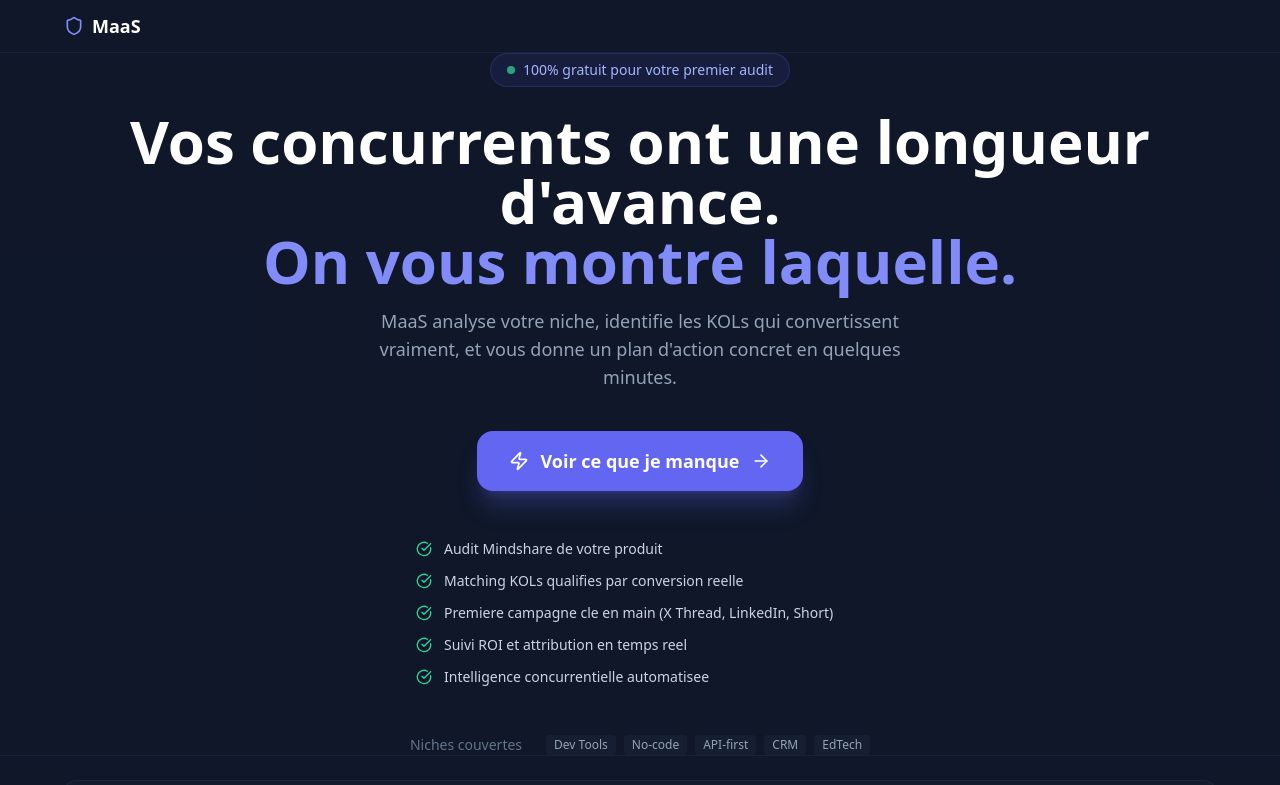
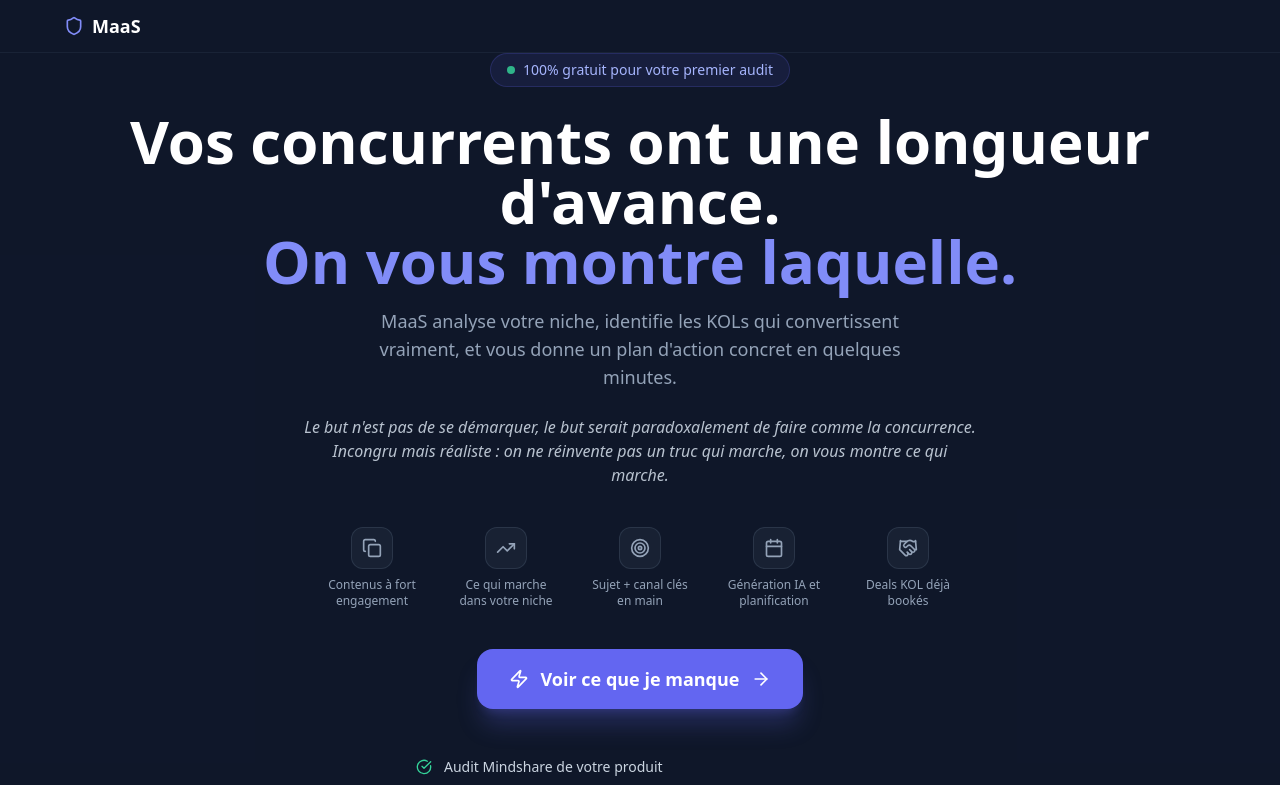
Before and after one commit to sparkp629/MaaS, a React (Vite) app in the folder frontend/: page / in a window 1280 px wide. Shown: the top 785 px of the page. Built offline with nearby package versions, Linux system fonts and the light colour scheme.

Commit message:
Landing: slogan concurrence + icones execution
Co-authored-by: Cursor <cursoragent@cursor.com>

```diff
--- a/frontend/src/pages/HomeLogin.jsx
+++ b/frontend/src/pages/HomeLogin.jsx
@@ -2,7 +2,7 @@
  * Landing page — lecture du slogan + CTA direct vers le dashboard
  * Pas de "connexion" visible : le bouton invite a decouvrir, pas a s'identifier
  */
-import { CheckCircle, ArrowRight, Zap } from "lucide-react";
+import { CheckCircle, ArrowRight, Zap, Copy, TrendingUp, Target, Calendar, Handshake } from "lucide-react";
 import { useNavigate } from "react-router-dom";
 import { useAuth } from "../context/AuthContext";
 
@@ -12,6 +12,14 @@ const FEATURES = [
   "Premiere campagne cle en main (X Thread, LinkedIn, Short)",
   "Suivi ROI et attribution en temps reel",
   "Intelligence concurrentielle automatisee",
+];
+
+const LANDING_ICONS = [
+  { icon: Copy, label: "Contenus à fort engagement" },
+  { icon: TrendingUp, label: "Ce qui marche dans votre niche" },
+  { icon: Target, label: "Sujet + canal clés en main" },
+  { icon: Calendar, label: "Génération IA et planification" },
+  { icon: Handshake, label: "Deals KOL déjà bookés" },
 ];
 
 export default function HomeLogin() {
@@ -36,10 +44,26 @@ export default function HomeLogin() {
         <span className="text-indigo-400">On vous montre laquelle.</span>
       </h1>
 
-      <p className="text-slate-400 text-lg text-center max-w-xl mb-10">
+      <p className="text-slate-400 text-lg text-center max-w-xl mb-6">
         MaaS analyse votre niche, identifie les KOLs qui convertissent vraiment,
         et vous donne un plan d'action concret en quelques minutes.
       </p>
+
+      <p className="text-slate-300/90 text-base text-center max-w-2xl mb-10 italic">
+        Le but n&apos;est pas de se démarquer, le but serait paradoxalement de faire comme la concurrence.
+        Incongru mais réaliste : on ne réinvente pas un truc qui marche, on vous montre ce qui marche.
+      </p>
+
+      <div className="flex flex-wrap justify-center gap-6 mb-10">
+        {LANDING_ICONS.map(({ icon: Icon, label }) => (
+          <div key={label} className="flex flex-col items-center gap-2 text-slate-400 hover:text-indigo-300 transition-colors">
+            <div className="p-2.5 rounded-xl bg-slate-800/60 border border-slate-600/40">
+              <Icon className="w-5 h-5" />
+            </div>
+            <span className="text-xs text-center max-w-[110px]">{label}</span>
+          </div>
+        ))}
+      </div>
 
       {/* CTA principal — pas de mention "connexion", invite a decouvrir */}
       <button
```
